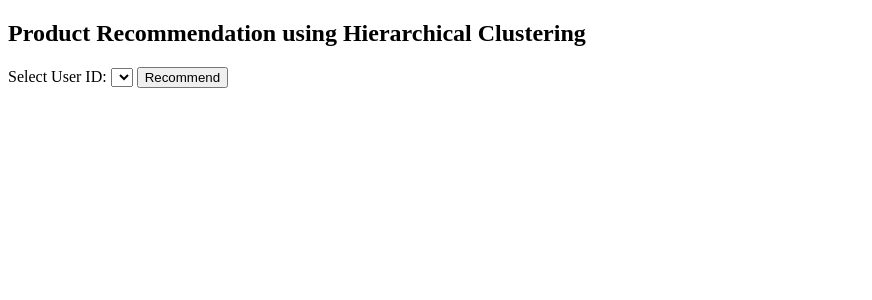
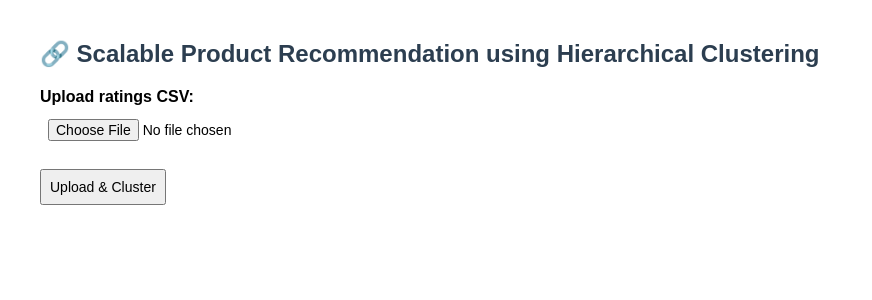
Before and after one commit to Bhuvanareddy-03/hierarchial-clustering-product-recommender, a Flask app: page / in a window 1280 px wide. Shown: the top 300 px of the page, without its empty margins (0-872 px from the left). Run offline with Flask 3, Linux system fonts and the light colour scheme; lists and menus that the app fills with data are empty.

Commit message:
Update index.html

```diff
--- a/templates/index.html
+++ b/templates/index.html
@@ -2,24 +2,65 @@
 <html>
 <head>
     <title>Product Recommender</title>
+    <style>
+        body {
+            font-family: Arial, sans-serif;
+            margin: 40px;
+        }
+        h2 {
+            color: #2c3e50;
+        }
+        form {
+            margin-bottom: 20px;
+        }
+        label {
+            font-weight: bold;
+        }
+        select, input[type="file"], button {
+            margin-top: 5px;
+            margin-bottom: 15px;
+            padding: 8px;
+            font-size: 14px;
+        }
+        ul {
+            padding-left: 20px;
+        }
+    </style>
 </head>
 <body>
-    <h2>Product Recommendation using Hierarchical Clustering</h2>
-    <form method="POST">
-        <label for="user_id">Select User ID:</label>
-        <select name="user_id">
-            {% for uid in user_ids %}
-                <option value="{{ uid }}">{{ uid }}</option>
-            {% endfor %}
-        </select>
-        <button type="submit">Recommend</button>
+    <h2>🔗 Scalable Product Recommendation using Hierarchical Clustering</h2>
+
+    <!-- Upload CSV -->
+    <form method="POST" enctype="multipart/form-data">
+        <label for="file">Upload ratings CSV:</label><br>
+        <input type="file" name="file" accept=".csv"><br>
+        <button type="submit">Upload & Cluster</button>
     </form>
 
+    <!-- Show silhouette score -->
+    {% if silhouette %}
+        <p><strong>📈 Silhouette Score:</strong> {{ "%.3f"|format(silhouette) }}</p>
+    {% endif %}
+
+    <!-- Recommend products -->
+    {% if user_ids %}
+        <form method="POST">
+            <label for="user_id">Select User ID:</label><br>
+            <select name="user_id">
+                {% for uid in user_ids %}
+                    <option value="{{ uid }}">{{ uid }}</option>
+                {% endfor %}
+            </select><br>
+            <button type="submit">Recommend Products</button>
+        </form>
+    {% endif %}
+
+    <!-- Show recommendations -->
     {% if recommendation %}
         <h3>Top Recommended Products:</h3>
         <ul>
             {% for product, score in recommendation.items() %}
-                <li>Product {{ product }} — Avg Rating: {{ "%.2f"|format(score) }}</li>
+                <li>📦 Product {{ product }} — Avg Rating: {{ "%.2f"|format(score) }}</li>
             {% endfor %}
         </ul>
     {% endif %}
```
